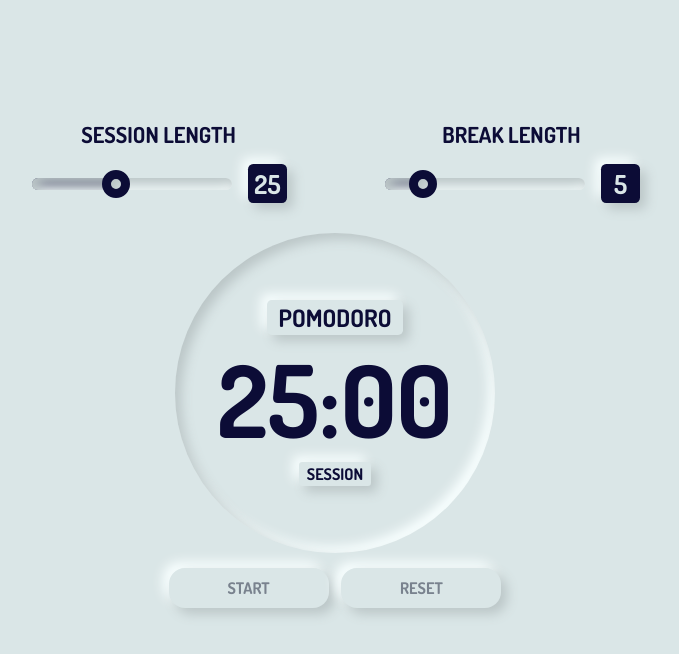
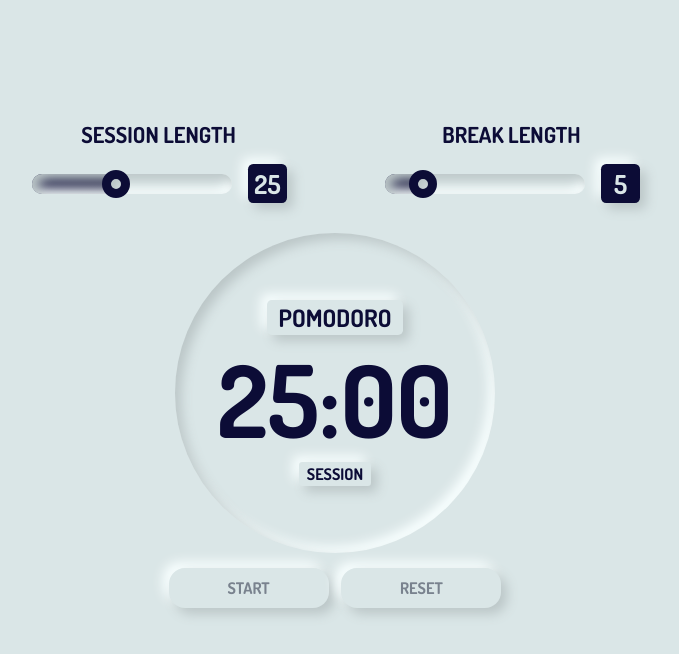
Before and after one commit to Dze-lle/pomodoro-typescript, a React (Create React App) app: page / in a window 1280 px wide. Shown: the top 654 px of the page, without its empty margins (305-984 px from the left). Built offline with nearby package versions, Linux system fonts and the light colour scheme.

Commit message:
slider changed

```diff
--- a/src/Timer/components/TimerSlider/TimerSlider.css
+++ b/src/Timer/components/TimerSlider/TimerSlider.css
@@ -44,7 +44,7 @@ input[type="range"] {
   appearance: none;
   margin-right: 1em;
   width: 25vmin;
-  height: 0.75em;
+  height: 1.25em;
   border-radius: 1em;
   box-shadow: var(--innerShadow);
   background: var(--light);
```
